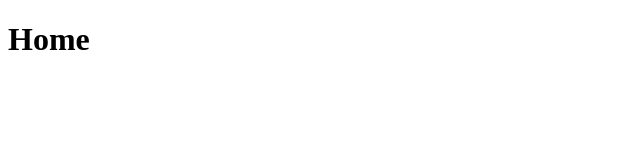
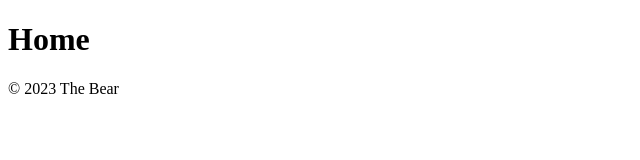
Before and after one commit to craigmckeachie/thebear, a plain HTML site: page index.html in a window 1280 px wide. Shown: the whole page, without its empty margins (0-640 px from the left). Drawn offline with Linux system fonts and the light colour scheme.

Commit message:
feat: copyright

```diff
--- a/index.html
+++ b/index.html
@@ -10,6 +10,6 @@
     <main>
       <h1>Home</h1>
     </main>
-    <footer></footer>
+    <footer>&copy 2023 The Bear </footer>
   </body>
 </html>
```
